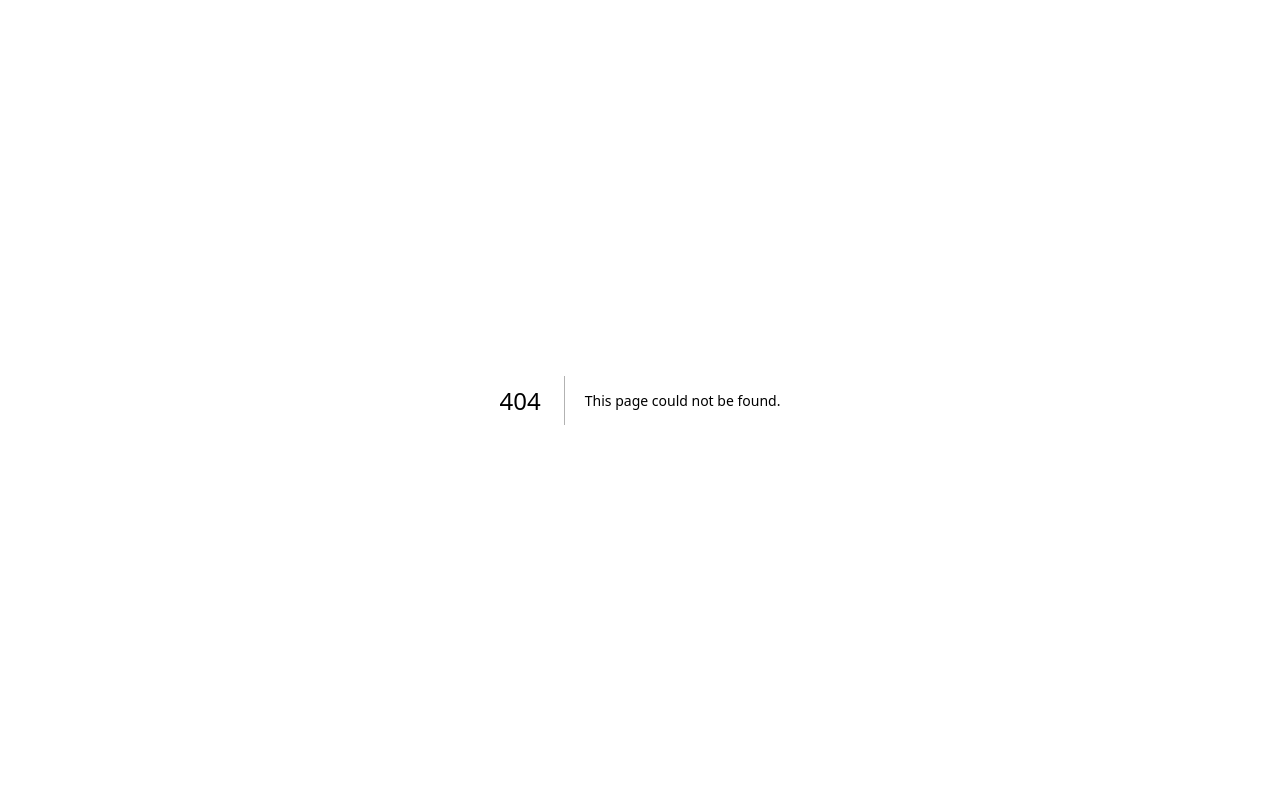
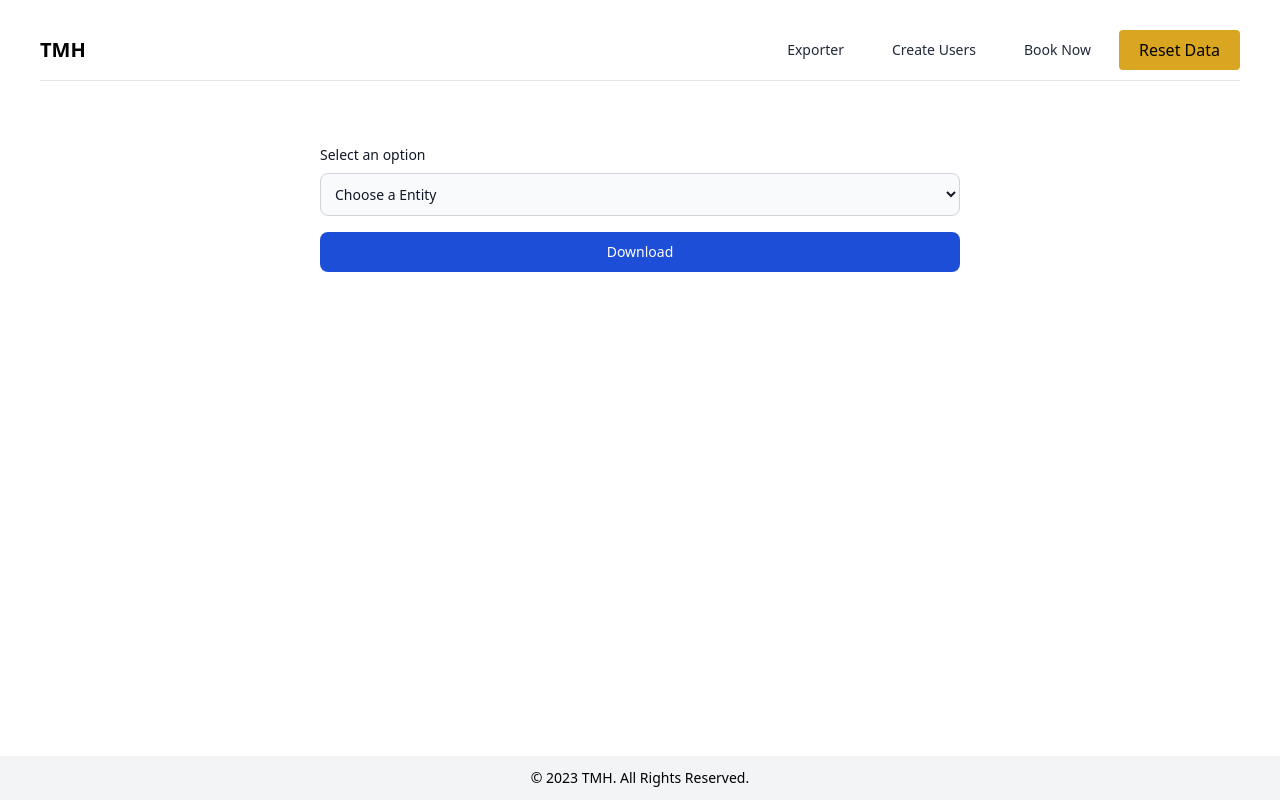
Before and after one commit to yahyaammar-dev/bor-tmh, a Next.js app: page /exporter in a window 1280 px wide. Before the commit this address had no page. Built offline with nearby package versions, Linux system fonts and the light colour scheme.

Commit message:
fixed bugs

```diff
--- a/components/Misc/Navbar.jsx
+++ b/components/Misc/Navbar.jsx
@@ -53,6 +53,12 @@
             </a>
             <div className="flex items-center lg:order-2">
               <a
+                href="/exporter"
+                className="text-gray-800 dark:text-white hover:bg-gray-50 focus:ring-4 focus:ring-gray-300 font-medium rounded-lg text-sm px-4 lg:px-5 py-2 lg:py-2.5 mr-2 dark:hover:bg-gray-700 focus:outline-none dark:focus:ring-gray-800"
+              >
+                Exporter
+              </a>
+              <a
                 href="/create-user"
                 className="text-gray-800 dark:text-white hover:bg-gray-50 focus:ring-4 focus:ring-gray-300 font-medium rounded-lg text-sm px-4 lg:px-5 py-2 lg:py-2.5 mr-2 dark:hover:bg-gray-700 focus:outline-none dark:focus:ring-gray-800"
               >
@@ -65,9 +71,9 @@
                 Book Now
               </a>
 
-              <Button text='Reset Data' onClick={()=>{
-                  dispatch({ type: "RESETALLDATA" });
-                  router.push('/')
+              <Button text='Reset Data' onClick={() => {
+                dispatch({ type: "RESETALLDATA" });
+                router.push('/')
               }}>Reset Now</Button>
 
             </div>
--- /dev/null
+++ b/pages/exporter.jsx
@@ -0,0 +1,36 @@
+import Navbar from "../components/Misc/Navbar";
+import Footer from "../components/Misc/Footer";
+import React, { useEffect, useState } from 'react';
+
+function Exporter() {
+
+    const [name, setName] = useState()
+    const handleSubmit = () => {
+        window.location.href = `http://localhost:8000/it/front/booking/exportEntity?entity=${name}`
+    }
+
+    return (
+        <div>
+            <Navbar />
+            <div class="w-1/2 mx-auto">
+                <div>
+                    <label for="countries" class="block mb-2 text-sm font-medium text-gray-900 dark:text-white">Select an option</label>
+                    <select id="countries" onChange={(e)=>{setName(e.target.value)}} class="bg-gray-50 border border-gray-300 text-gray-900 text-sm rounded-lg focus:ring-blue-500 focus:border-blue-500 block w-full p-2.5 dark:bg-gray-700 dark:border-gray-600 dark:placeholder-gray-400 dark:text-white dark:focus:ring-blue-500 dark:focus:border-blue-500">
+                        <option selected>Choose a Entity</option>
+                        <option value="newsletter">NewsLetters</option>
+                        <option value="user">Customers</option>
+                        <option value="payment">Payments</option>
+                        <option value="postal_codes">Customers</option>
+                        <option value="city">City</option>
+                    </select>
+                </div>
+                <div>
+                    <button type="button" onClick={()=>handleSubmit()} class="w-full mt-4  bg-blue-700 hover:bg-blue-800 focus:ring-4 focus:ring-blue-300 font-medium rounded-lg text-sm px-5 py-2.5 me-2 mb-2 dark:bg-blue-600 dark:hover:bg-blue-700 focus:outline-none dark:focus:ring-blue-800 ugh-white">Download</button>
+                </div>
+            </div>
+            <Footer />
+        </div>
+    );
+}
+
+export default Exporter;
--- a/styles/globals.css
+++ b/styles/globals.css
@@ -12,6 +12,7 @@
   display: inline-block;
   position: relative;
 }
+
 .loader::after,
 .loader::before {
   content: "";
@@ -25,6 +26,7 @@
   top: 0;
   animation: animloader 2s linear infinite;
 }
+
 .loader::after {
   animation-delay: 1s;
 }
@@ -34,6 +36,7 @@
     transform: scale(1);
     opacity: 0;
   }
+
   100% {
     transform: scale(0);
     opacity: 1;
@@ -67,6 +70,7 @@
   text-decoration: none;
   cursor: pointer;
 }
+
 /* .dot{
   width: 1px;
   border-bottom: 4px solid green;
@@ -79,32 +83,34 @@
   width: 10px;
   height: 10px;
   background-color: green;
-  border-radius: 50%; /* Make it a circle */
+  border-radius: 50%;
+  /* Make it a circle */
   margin: 0 auto;
-  margin-top: 5px; /* Adjust the margin to position the circle below the item */
+  margin-top: 5px;
+  /* Adjust the margin to position the circle below the item */
 }
 
 
-.mycontainer{
+.mycontainer {
   width: 100%;
   height: 75px;
 }
 
-.mycustomwidth{
+.mycustomwidth {
   width: 80%;
 }
 
-.green-day{
+.green-day {
   display: flex;
   flex-direction: column;
 }
 
-.text-white{
+.text-white {
   background-color: black;
   border-radius: 2px;
 }
 
-.text-black{
+.text-black {
   background-color: #DAA520;
   color: black;
 }
@@ -117,18 +123,18 @@
   transform: translate(-50%, -50%);
   height: 100%;
   padding-top: 18rem;
-    background: rgba(0,0,0,0.5);
+  background: rgba(0, 0, 0, 0.5);
 }
 
-.customBordered{
+.customBordered {
   border-radius: 0.25rem;
 }
 
-.customContainer{
+.customContainer {
   margin: 0.4rem 0;
 }
 
-.address{
+.address {
   padding: 0.3rem 0;
 }
 
@@ -137,16 +143,17 @@
   border-radius: 2px;
 }
 
-.green-button{
+.green-button {
   background-color: #96C291 !important;
 }
-.black-button{
+
+.black-button {
   background-color: black !important;
   color: white;
 }
 
 
-.dark{
+.dark {
   background-color: #fff3d6;
 }
 
@@ -156,12 +163,20 @@
 }
 
 .custom-scrollbar::-webkit-scrollbar-thumb {
-    background-color: #2d2d2d; /* Thumb color */
+  background-color: #2d2d2d;
+  /* Thumb color */
   border-radius: 6px;
-    border: 3px solid #2d2d2d; /* Border color */
+  border: 3px solid #2d2d2d;
+  /* Border color */
 }
 
 .custom-scrollbar::-webkit-scrollbar-track {
-    background-color: #a4a4a4; /* Track color */
+  background-color: #a4a4a4;
+  /* Track color */
   border-radius: 6px;
 }
+
+
+.ugh-white {
+  color: white;
+}
```
Lines whose indentation alone changed are shown as unchanged.
